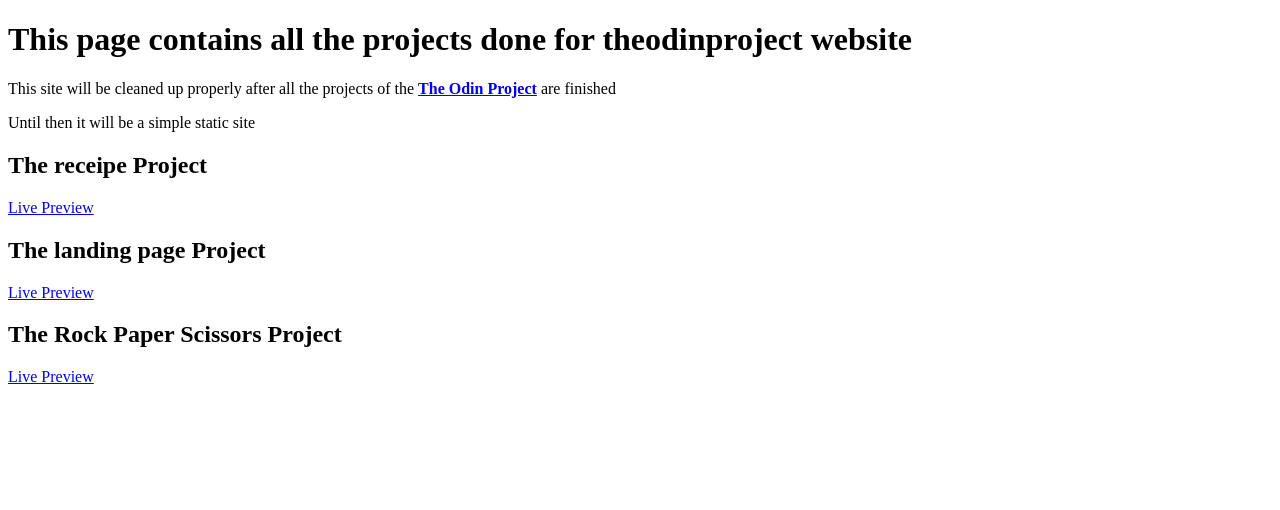
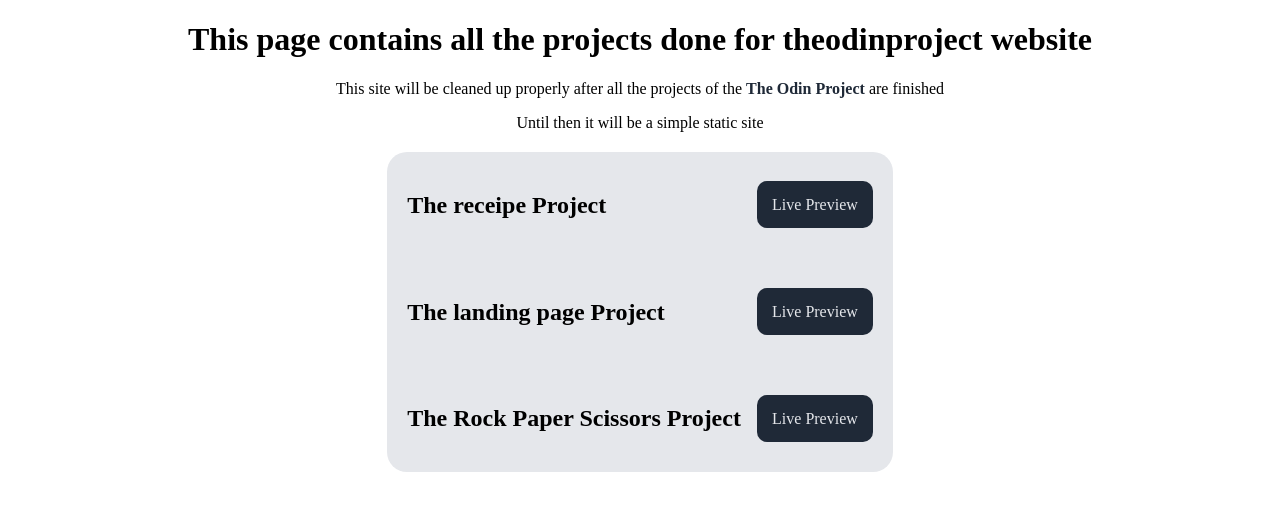
Before and after one commit to revi97/theodinproject, a plain HTML site: page index.html in a window 1280 px wide. Drawn offline with Linux system fonts and the light colour scheme.

Commit message:
Cleaned up the main page
Added a CSS file to make the site a little more beautiful.

```diff
--- a/index.html
+++ b/index.html
@@ -1,6 +1,7 @@
 <!DOCTYPE html>
 <html lang="en">
 <head>
+    <link rel="stylesheet" href="style.css">
     <meta charset="UTF-8">
     <meta http-equiv="X-UA-Compatible" content="IE=edge">
     <meta name="viewport" content="width=device-width, initial-scale=1.0">
@@ -10,8 +11,8 @@
     <h1>This page contains all the projects done for theodinproject website</h1>
     <p>This site will be cleaned up properly after all the projects of the <b><a href="https://www.theodinproject.com/dashboard"> The Odin Project</a></b> are finished</p>
     <p>Until then it will be a simple static site</p>
-
-    <div class="project-one">
+    <div class="all-projects">
+        <div class="project-one projects">
             <h2>The receipe Project</h2>
                 <label for="project">
                     <a href="./odin_recipes/index.html">
@@ -19,7 +20,7 @@
                     </a>
                 </label>
         </div>
-    <div class="project-two">
+        <div class="project-two projects">
             <h2>The landing page Project</h2>
                 <label for="project">
                     <a href="./landing_page/index.html">
@@ -27,7 +28,7 @@
                     </a>
                 </label>
         </div>
-    <div class="project-three">
+        <div class="project-three projects">
             <h2>The Rock Paper Scissors Project</h2>
                 <label for="project">
                     <a href="./rock_paper_scissors/index.html">
@@ -35,5 +36,6 @@
                     </a>
                 </label>
         </div>
+    </div>
 </body>
 </html>
--- /dev/null
+++ b/style.css
@@ -0,0 +1,36 @@
+body{
+    text-align: center;
+}
+b>a{
+    font-weight: 800;
+    text-decoration: none;
+    color:  #1f2937;
+}
+b>a:hover{
+    color:  #2761b1;
+    zoom: 150%;
+    text-decoration: underline;
+}
+.all-projects{
+    background-color:  #e5e7eb;
+    margin: 20px 30%;
+    border-radius: 20px;
+}
+.projects{
+    padding: 20px;
+    display: flex;
+    justify-content: space-between;
+    align-items: center;
+}
+
+.projects a{
+    color: #e5e7eb;
+    background-color: #1f2937;
+    padding: 15px;
+    border-radius: 10px;
+    text-decoration: none;
+}
+.projects a:hover{
+    color:  #1f2937;
+    background-color: #e5e7eb ;
+}
```
Lines whose indentation alone changed are shown as unchanged.
